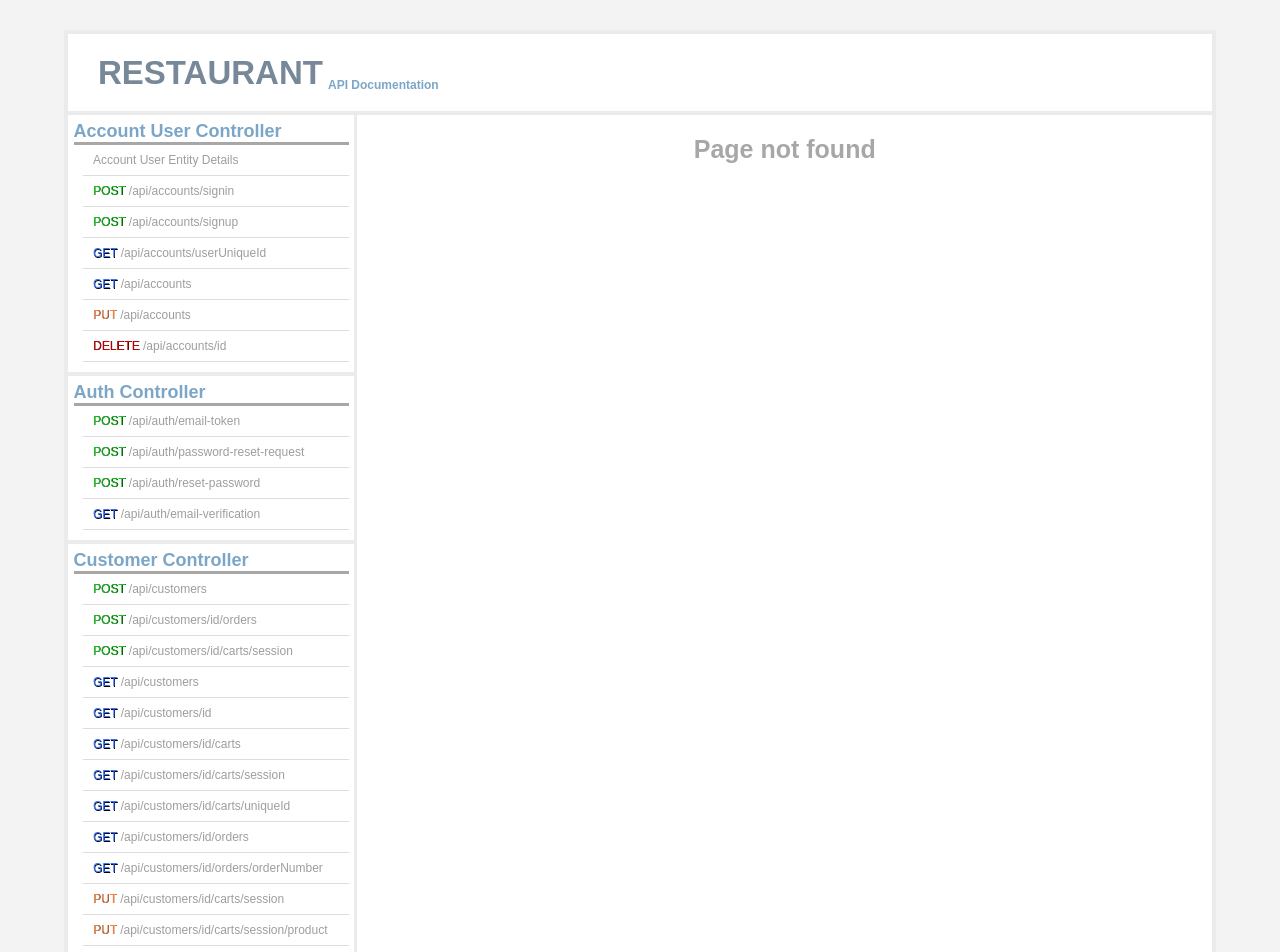
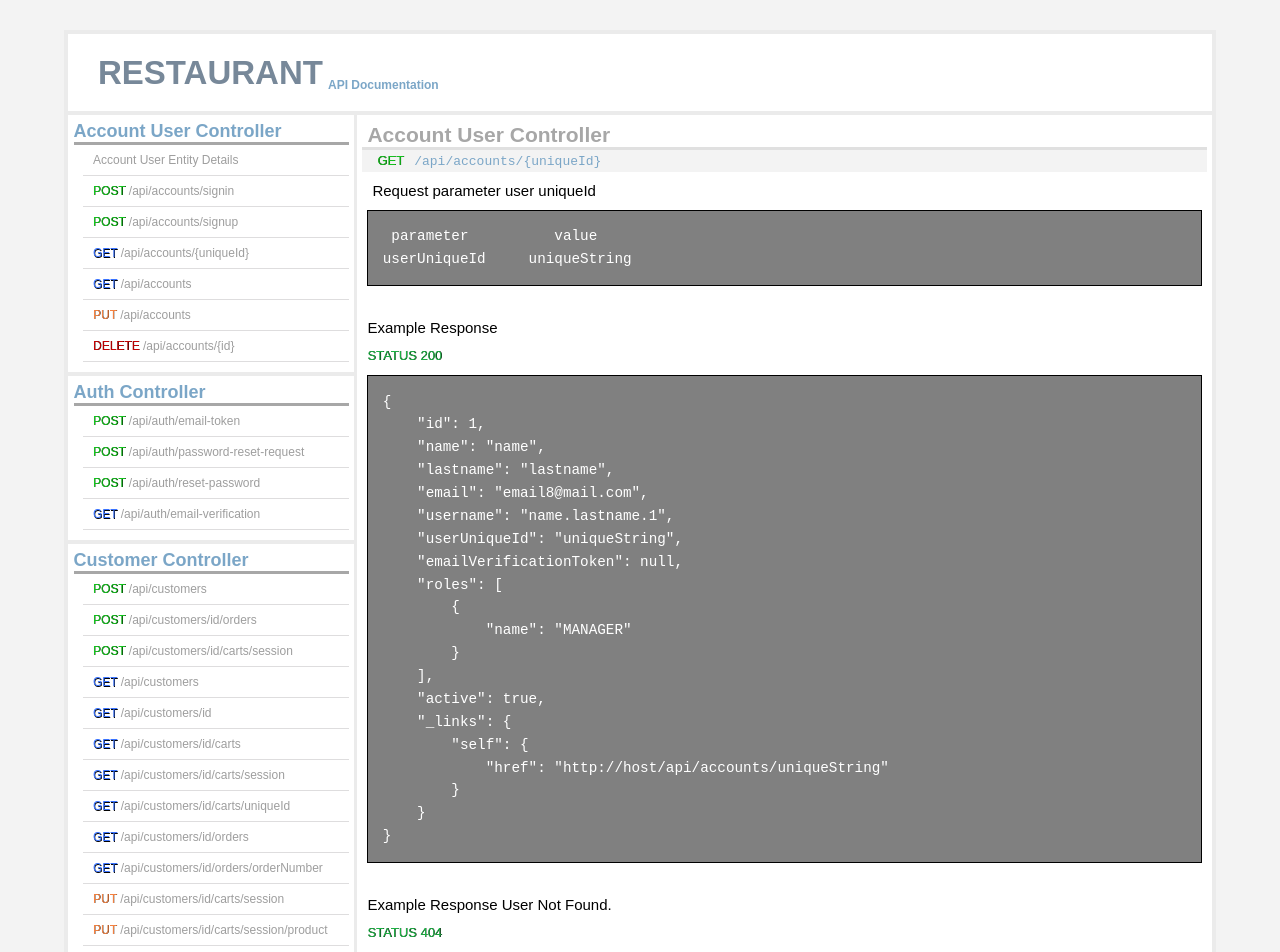
Before and after one commit to Khartaz/restaurant-docs, a React (Create React App) app: page /get-account-unique-id in a window 1280 px wide. Shown: the top 952 px of the page. Built offline with nearby package versions, Linux system fonts and the light colour scheme; a web font is replaced by a local one.

Commit message:
pages added

```diff
--- a/src/layout/Navigation.js
+++ b/src/layout/Navigation.js
@@ -13,11 +13,11 @@ const Navigation = () => {
                     <ul>
                         <li><NavLink to="/user-details">Account User Entity Details</NavLink></li>
                         <li><NavLink to="/post-sign-in"><span className="post_method">Post</span> /api/accounts/signin</NavLink> </li>
-                        <li><a href="#" class="disabled"><span className="post_method">Post</span> /api/accounts/signup</a> </li>
-                        <li><a href="#" class="disabled"><span class="get_method">Get</span> /api/accounts/userUniqueId</a> </li>
+                        <li><NavLink to="/post-sign-up"><span className="post_method">Post</span> /api/accounts/signup</NavLink> </li>
+                        <li><NavLink to="/get-account-unique-id"><span class="get_method">Get</span> /api/accounts/{`{uniqueId}`}</NavLink> </li>
                         <li><NavLink to="/get-accounts"><span className="get_method">Get</span> /api/accounts </NavLink></li>
                         <li><a href="#" class="disabled"><span className="put_method">Put</span> /api/accounts</a> </li>
-                        <li><a href="#" class="disabled"><span class="delete_method">Delete</span> /api/accounts/id</a> </li>
+                        <li><a href="#" class="disabled"><span class="delete_method">Delete</span> /api/accounts/{`{id}`}</a> </li>
                     </ul>
                 </div>
                 <div className="mob">
--- a/src/layout/Page.js
+++ b/src/layout/Page.js
@@ -3,17 +3,21 @@ import {Route, Switch} from 'react-router-dom';
 import '../styles/Page.css';
 
 import HomePage from '../pages/HomePage';
-import PostSignIn from '../pages/PostSignIn';
+import PostSignIn from '../pages/PostSignInPage';
 import GetAccountsPage from '../pages/GetAccountsPage';
 import UserDetailsPage from '../pages/UserDetailsPage';
 import NotFoundPage from '../pages/NotFoundPage';
+import PostSignUp from '../pages/PostSignUpPage';
+import GetAccountPage from '../pages/GetAccountPage';
 
 const Page = () => {
     return (
             <Switch>
                 <Route path="/" exact component={HomePage} />
                 <Route path="/post-sign-in" component={PostSignIn} />
+                <Route path="/post-sign-up" component={PostSignUp} />
                 <Route path="/get-accounts" component={GetAccountsPage} />
+                <Route path="/get-account-unique-id" component={GetAccountPage} />
                 <Route path="/user-details" component={UserDetailsPage} />
                 <Route component={NotFoundPage} />
             </Switch>
--- /dev/null
+++ b/src/pages/GetAccountPage.js
@@ -0,0 +1,74 @@
+import React from 'react';
+import {Route, Redirect} from 'react-router-dom';
+
+const GetAccountPage = () => {
+    return (
+          <div class="content">
+            <div className="post">
+                <h2><p>Account User Controller</p></h2>
+                <p className="a"><span class="post_method">Get</span><code>/api/accounts/{`{uniqueId}`}</code></p>
+                <div class="info">
+                    <p className="under_title"><span>Request parameter user uniqueId</span></p>
+                </div>
+                <div className="details">
+                    <pre>
+                        <code>
+                            <div className="java">
+                                {` parameter          value
+userUniqueId     uniqueString `}
+                            </div>
+                        </code>
+                    </pre>
+                </div>
+                <p className="under_title"><span>Example Response </span></p>
+                <p className="status_200">Status 200</p>
+                    <div className="details">
+                        <pre>
+                            <code>
+                                <div className="java">
+                                    {`{
+    "id": 1,
+    "name": "name",
+    "lastname": "lastname",
+    "email": "email8@mail.com",
+    "username": "name.lastname.1",
+    "userUniqueId": "uniqueString",
+    "emailVerificationToken": null,
+    "roles": [
+        {
+            "name": "MANAGER"
+        }
+    ],
+    "active": true,
+    "_links": {
+        "self": {
+            "href": "http://host/api/accounts/uniqueString"
+        }
+    }
+}`}
+                                </div>
+                            </code>
+                        </pre>
+                    </div>
+                    <p className="under_title"><span>Example Response User Not Found. </span></p>
+                    <p className="status_200">Status 404</p>
+                    <div className="details">
+                        <pre>
+                            <code>
+                                <div className="java">
+                                    {`{
+    "timestamp": "2019-04-16T17:55:42.261+0000",
+    "message": "User not found with unique id : uniqueString ",
+    "details": "uri=/api/accounts/uniqueString"
+}`}
+                                </div>
+                            </code>
+                        </pre>
+                    </div>
+
+            </div>
+          </div>
+     );
+}
+
+export default GetAccountPage;
--- a/src/pages/PostSignIn.js
+++ b/src/pages/PostSignInPage.js
@@ -6,7 +6,7 @@ const PostSignIn = () => {
           <div class="content">
             <div className="post">
                 <h2><p>Account User Controller</p></h2>
-                <p className="a"><span class="post_method">Get</span><code>/api/accounts/signin</code></p>
+                <p className="a"><span class="post_method">Post</span><code>/api/accounts/signin</code></p>
                 <div class="info">
                     <p>Sign in account. AccessToken JWT, token type Bearer</p>
                 </div>
--- /dev/null
+++ b/src/pages/PostSignUpPage.js
@@ -0,0 +1,79 @@
+import React from 'react';
+import {Route, Redirect} from 'react-router-dom';
+
+const PostSignUpPage = () => {
+    return (
+          <div class="content">
+            <div className="post">
+                <h2><p>Account User Controller</p></h2>
+                <p className="a"><span class="post_method">Post</span><code>/api/accounts/signup</code></p>
+                <div class="info">
+                    <p>Register new account.</p>
+                </div>
+            <p className="under_title"><span>Request json</span></p>
+                <div className="details">
+                    <pre>
+                        <code>
+                            <div className="java">
+                                {`{
+	"name": "name",
+	"lastname": "lastname",
+	"email": "email@gmail.com",
+	"password": "password"
+}`}
+                            </div>
+                        </code>
+                    </pre>
+                </div>
+                <p className="under_title"><span>Example Response </span></p>
+                <p className="status_200">Status 200</p>
+                    <div className="details">
+                        <pre>
+                            <code>
+                                <div className="java">
+                                    {`{
+  "id": 1,
+  "name": "name",
+  "lastname": "lastname",
+  "email": "email@gmail.com",
+  "username": null,
+  "userUniqueId": "Is0MGIrwzF",
+  "emailVerificationToken": "eyJhbGciOiJIUzUxMiJ9.eyJzdWIiOiJJczBNR0lT",
+  "roles": [
+    {
+      "name": "MANAGER"
+    }
+  ],
+  "active": false,
+  "_links": {
+    "self": {
+      "href": "https://host/api/accounts/Is0MGIrwzF"
+    }
+  }
+}`}
+                                </div>
+                            </code>
+                        </pre>
+                    </div>
+                    <p className="under_title"><span>Example Response Bad Request when email is already in use. </span></p>
+                    <p className="status_200">Status 400</p>
+                    <div className="details">
+                        <pre>
+                            <code>
+                                <div className="java">
+                                    {`{
+  "timestamp": "2019-04-16T17:23:50.554+0000",
+  "message": "Email is already taken",
+  "details": "uri=/api/accounts/signup"
+}`}
+                                </div>
+                            </code>
+                        </pre>
+                    </div>
+
+            </div>
+          </div>
+     );
+}
+
+export default PostSignUpPage;
```
